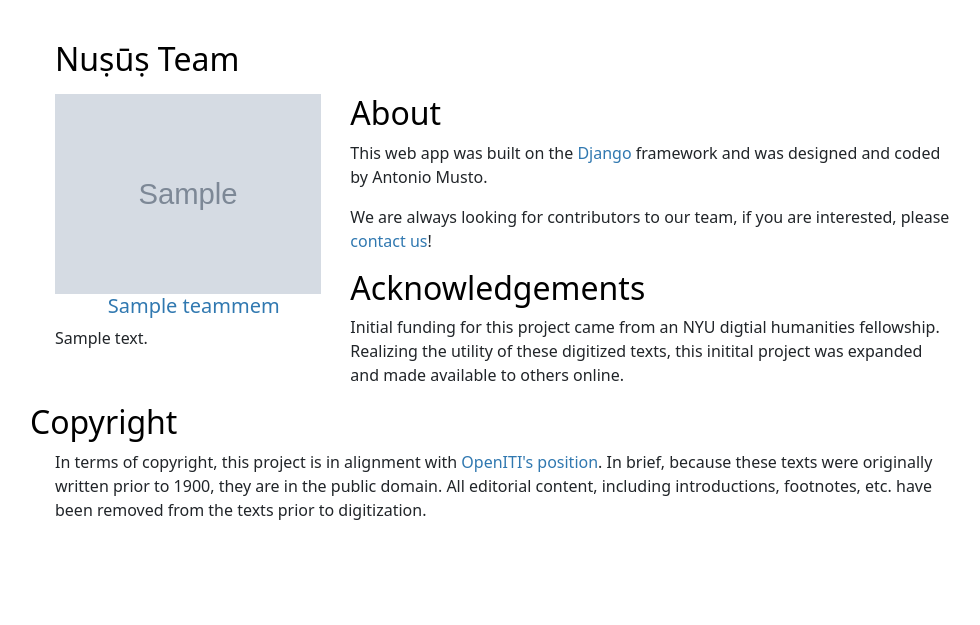
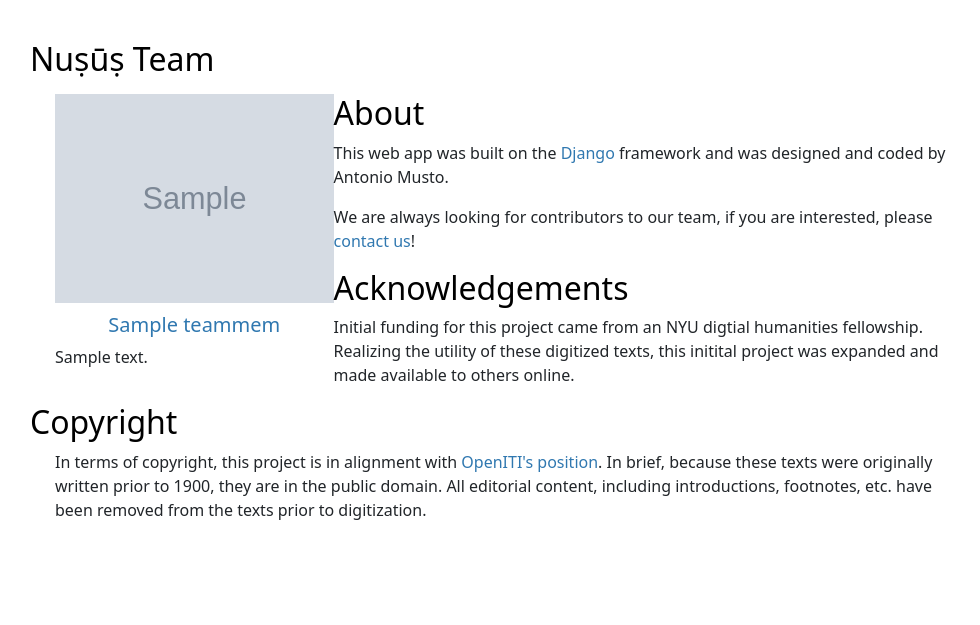
Before and after one commit to ammusto/nusus, a Django app: page /about/ in a window 1280 px wide. Shown: the part 248-873 px from the top of the page, without its empty margins (150-1130 px from the left). Run offline with Django 4.2, Linux system fonts and the light colour scheme; tables that the repository leaves empty hold one stand-in row (values such as "Sample post"); grey boxes marked "Sample" are stand-in pictures; some libraries are stand-ins or nearby versions; some web fonts are replaced.

Commit message:
team updates

```diff
--- a/static/css/main.css
+++ b/static/css/main.css
@@ -559,14 +559,16 @@ input {
 .changelog{
   vertical-align: top
 }
-.team {
-  margin-left: 25px;
-}
 .team_mem {
   width: 33%;
   float: left;
-  padding-right: 2%;
+  padding-left: 25px;
 }
 .mem_photo {
-  width:  266px;
+  width:  100%;
+  margin-bottom: 10px;
+
 }
+.team_mem p {
+  margin-left: 0px;
+}
--- a/templates/info_corpus/about.html
+++ b/templates/info_corpus/about.html
@@ -1,8 +1,8 @@
 {% extends 'base.html' %}
 
 {% block content %}
-<div class = "team">
-    <h2>Nuṣūṣ Team</h2>
+<div class = "fixedtext">
+     <h2>Nuṣūṣ Team</h2>
     <p>
 {% for mem in team %}
 <div class = "team_mem">
```
Also changed, not shown: db 9-6-22.sqlite3 (deleted).
